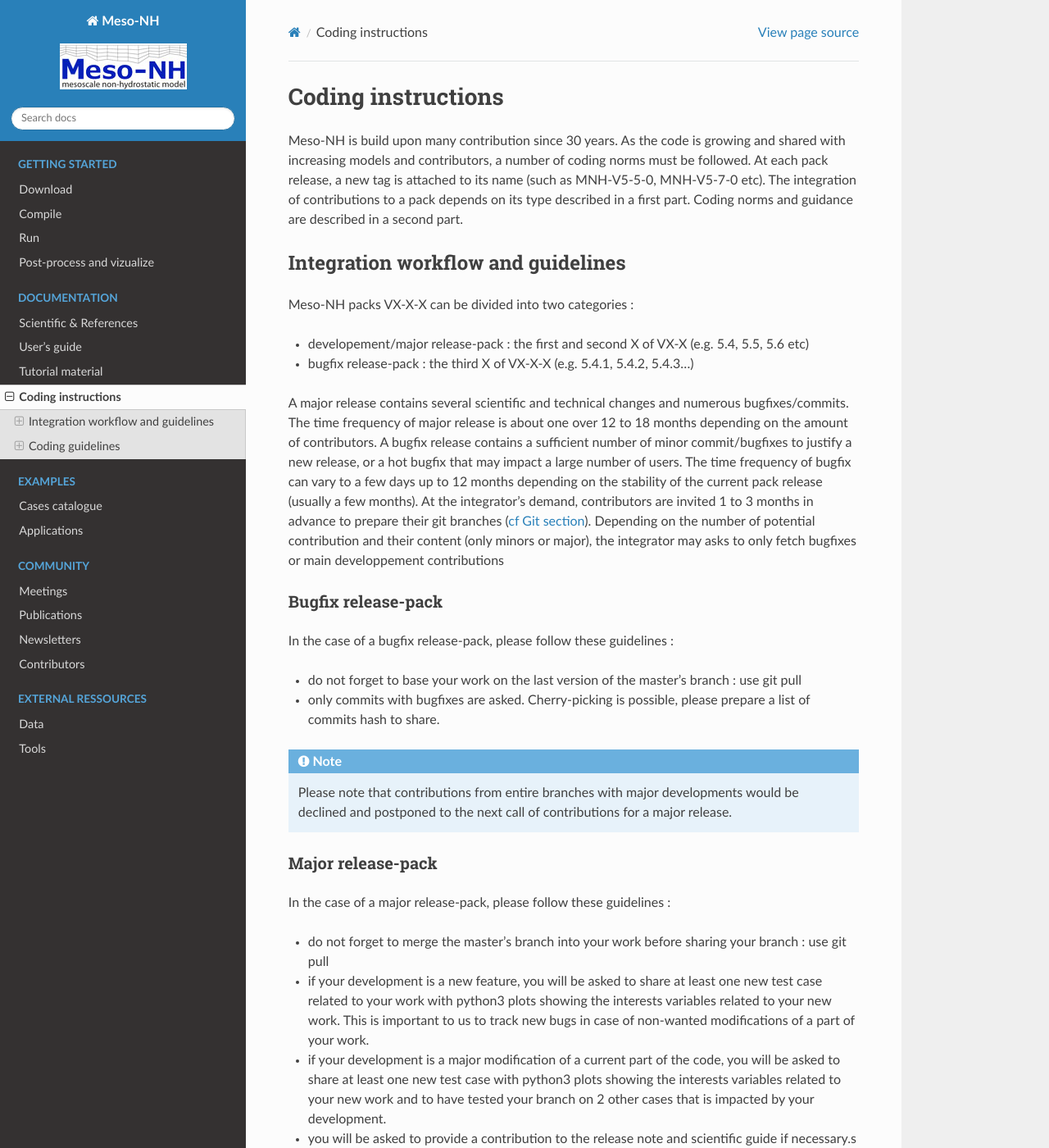
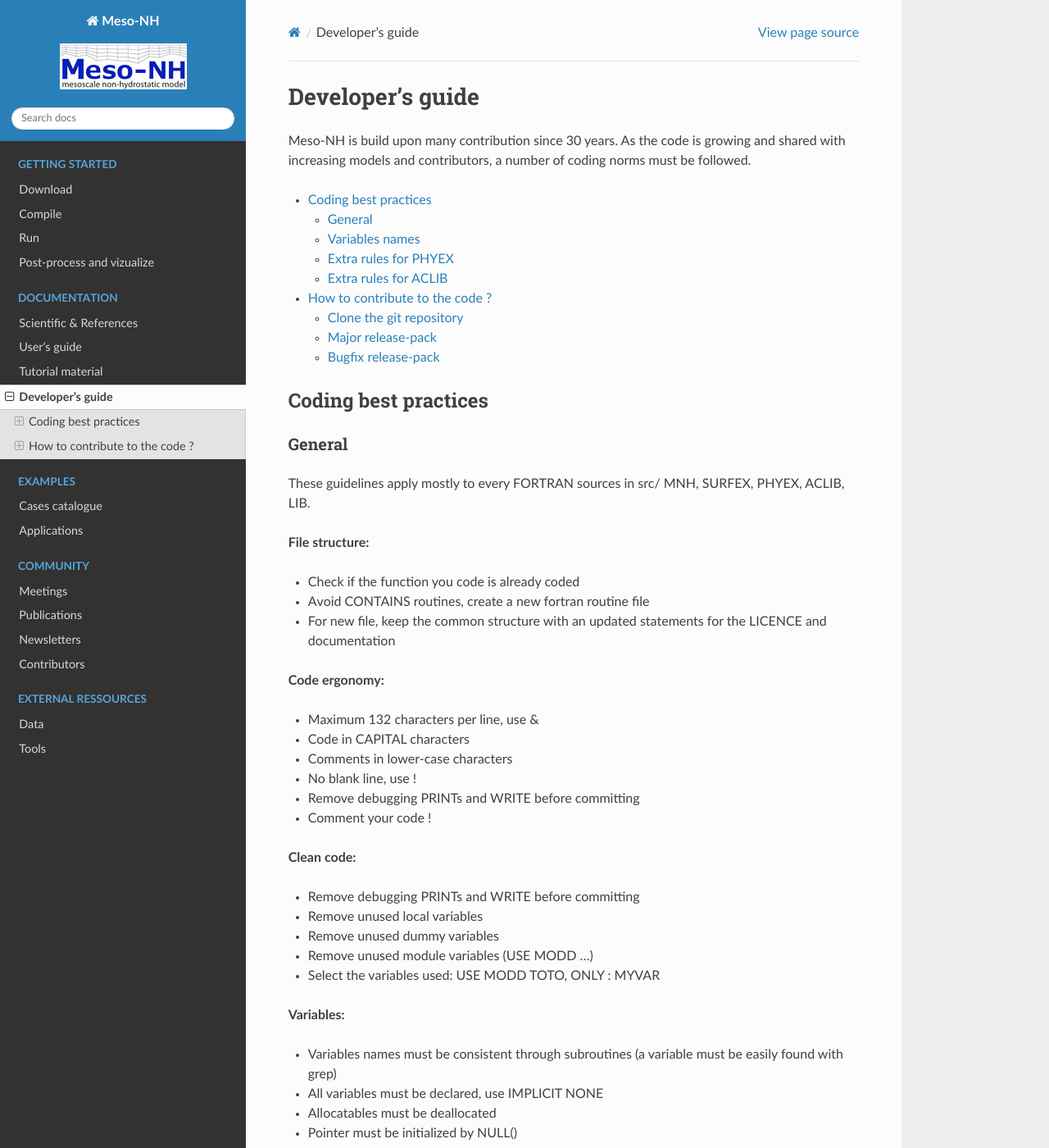
Before and after one commit to JorisPianezze/mesonh_doc, a Sphinx documentation site: the page built from docs/source/documentation/coding_instructions.rst, in a window 1280 px wide and 1400 px high. Shown: the whole window at 82% size. Built offline with Sphinx 7.4.7 and the Read the Docs theme 3.1.0, drawn with Linux system fonts in a browser that asks for light colours; pages that are not in the unit, such as notebooks, are missing from menus; some of the changed text lies outside the part shown.

Commit message:
Quentin 16/03/2026: update developers guide

```diff
--- a/docs/source/documentation/coding_instructions.rst
+++ b/docs/source/documentation/coding_instructions.rst
@@ -1,56 +1,21 @@
-Coding instructions
+Developer's guide
 =============================================================================
 
-Meso-NH is build upon many contribution since 30 years. As the code is growing and shared with increasing models and contributors, a number of coding norms must be followed. At each pack release, a new tag is attached to its name (such as MNH-V5-5-0, MNH-V5-7-0 etc). The integration of contributions to a pack depends on its type described in a first part. Coding norms and guidance are described in a second part.
+Meso-NH is build upon many contribution since 30 years. As the code is growing and shared with increasing models and contributors, a number of coding norms must be followed.
 
-Integration workflow and guidelines
-*****************************************************************************
+.. contents::
+   :local:
+   :depth: 2
 
-Meso-NH packs VX-X-X can be divided into two categories :
-
-* developement/major release-pack : the first and second X of VX-X (e.g. 5.4, 5.5, 5.6 etc)
-
-* bugfix release-pack : the third X of VX-X-X (e.g. 5.4.1, 5.4.2, 5.4.3...)
-
-A major release contains several scientific and technical changes and numerous bugfixes/commits. The time frequency of major release is about one over 12 to 18 months depending on the amount of contributors. A bugfix release contains a sufficient number of minor commit/bugfixes to justify a new release, or a hot bugfix that may impact a large number of users. The time frequency of bugfix can vary to a few days up to 12 months depending on the stability of the current pack release (usually a few months). At the integrator's demand, contributors are invited 1 to 3 months in advance to prepare their git branches (:ref:`cf Git section<git>`). Depending on the number of potential contribution and their content (only minors or major), the integrator may asks to only fetch bugfixes or main developpement contributions
-
-Bugfix release-pack
------------------------------------------------------------------------------
-
-In the case of a bugfix release-pack, please follow these guidelines :
-
-* do not forget to base your work on the last version of the master's branch : use git pull
-
-* only commits with bugfixes are asked. Cherry-picking is possible, please prepare a list of commits hash to share.
-
-.. note::
-
-   Please note that contributions from entire branches with major developments would be declined and postponed to the next call of contributions for a major release.
-
-Major release-pack
------------------------------------------------------------------------------
-
-In the case of a major release-pack, please follow these guidelines :
-
-* do not forget to merge the master's branch into your work before sharing your branch : use git pull
-
-* if your development is a new feature, you will be asked to share at least one new test case related to your work with python3 plots showing the interests variables related to your new work. This is important to us to track new bugs in case of non-wanted modifications of a part of your work.
-
-* if your development is a major modification of a current part of the code, you will be asked to share at least one new test case with python3 plots showing the interests variables related to your new work and to have tested your branch on 2 other cases that is impacted by your development.
-
-* you will be asked to provide a contribution to the release note and scientific guide if necessary.s
-
-* your work is published in a peer-reviewd paper (recommended)
-
-Coding guidelines
+Coding best practices
 *****************************************************************************
 
 General
 -----------------------------------------------------------------------------
 
-These guidelines apply mostly to every FORTRAN sources in src/ MNH, SURFEX, PHYEX, LIB.
+These guidelines apply mostly to every FORTRAN sources in src/ MNH, SURFEX, PHYEX, ACLIB, LIB.
 
-**File structure :**
+**File structure:**
 
 * Check if the function you code is already coded
 
@@ -58,7 +23,7 @@
 
 * For new file, keep the common structure with an updated statements for the LICENCE and documentation
 
-**Code ergonomy :**
+**Code ergonomy:**
 
 * Maximum 132 characters per line, use &
 
@@ -72,7 +37,7 @@
 
 * Comment your code !
 
-**Clean code :**
+**Clean code:**
 
 * Remove debugging PRINTs and WRITE before committing
 
@@ -82,11 +47,28 @@
 
 * Remove unused module variables (USE MODD ...)
 
-* Select the variables used : USE MODD TOTO, ONLY : MYVAR
+* Select the variables used: USE MODD TOTO, ONLY : MYVAR
 
-**Variables :**
+**Variables:**
 
-* Variables names must follow the DOCTOR norm described in the following table :
+* Variables names must be consistent through subroutines (a variable must be easily found with grep)
+
+* All variables must be declared, use IMPLICIT NONE
+
+* Allocatables must be deallocated
+
+* Pointer must be initialized by NULL()
+
+**Reproductibility:**
+
+* Use the parallelizaded version of basic functions (functions ended by ll such as MAX_ll or SUM3D_ll)
+
+* Avoid anticipated exit of a loop with EXIT, CYCLE, RETURN statements
+
+Variables names
+-----------------------------------------------------------------------------
+
+ Variables first letter(s) must follow the DOCTOR norm:
 
 .. csv-table:: Norm DOCTOR
    :header: "Type/Status", "INTEGER", "REAL", "LOGICAL", "CHARACTER", "TYPE"
@@ -98,20 +80,6 @@
    "Loop control", "J (not JP)", "/", "/", "/", "/"
 
 
-* Variables names must be consistent through subroutines (a variable must be easily found with grep)
-
-* All variables must be declared, use IMPLICIT NONE
-
-* Allocatables must be deallocated
-
-* Pointer must be initialized by NULL()
-
-**Reproductibility :**
-
-* Use the parallelizaded version of basic functions (functions ended by ll such as MAX ll or SUM3D ll)
-
-* Avoid anticipated exit of a loop with EXIT, CYCLE, RETURN statements
-
 Extra rules for PHYEX
 -----------------------------------------------------------------------------
 
@@ -120,7 +88,7 @@
 
 The following extra rules apply on PHYEX/ :
 
-**Variables :**
+**Variables:**
 
 * Do not use allocatables
 
@@ -134,7 +102,7 @@
 
 * Horizontal dimensions arrays are packed into one dimension : instead of A(D%NIT, D%NJT, D%NKT), use A(D%NIJT, D%NKT) where D%NIT, D%NJT, D%NKT are physical dimensions in x, y, z directions and D%NIJT = D%NIT*D%NJT
 
-**Subroutines :**
+**Subroutines:**
 
 * Do not use functions returning arrays, use subroutines
 
@@ -149,3 +117,66 @@
 * Temporary no (:) on TYPE%VAR
 
 * Compilation keys must be avoided. If really needed, the statements betwen ifdef and else must not split a statement
+
+Extra rules for ACLIB
+-----------------------------------------------------------------------------
+
+ACLIB is shared with other models. Specific rules must be followed:
+
+* Use explicit dimensions in variable declaration
+
+* Do not add Méso-NH specific modules/variables into ACLIB, but add variables through the interfaces instead.
+  If a new specific module is needed, make sure that this module is Méso-NH agnostic (not dependent of other Méso-NH specific modules that would be incompatible with other host models)
+
+* Use dedicated ACLIB custom types as it is implemented (e.g. use CST_ACLIB for constants and not MODD_CST from MesoNH world)
+
+* Internal routines in :file:`src/ACLIB` must be agnostic from parallelization as much as possible to ease future use of cross-codes in different host models.
+
+
+How to contribute to the code ?
+*****************************************************************************
+
+Meso-NH packs VX-X-X are divided into two categories :
+
+* major release-pack: X and Y of VX-Y (e.g. 5.4, 5.5, 5.6, etc)
+
+* bugfix release-pack: Z of VX-Y-Z (e.g. 5.4.1, 6.0.1)
+
+A call of contribution is done for a major release-pack. For bugfixes only, you can contribute anytime.
+
+Clone the git repository
+-----------------------------------------------------------------------------
+
+Contributions are merged into the official branches via the `official repository <https://src.koda.cnrs.fr/mesonh/mesonh-code>`_. Follow the instructions to clone the repository :ref:`here <git>`. Then:
+
+* If you have a JANUS account (CNRS), log in and create a fork of the repository. Code in your own branch.
+
+* If you **do not** have a JANUS account, contact us (mesonhsupport  .at.  utoulouse.fr) and we will send you a token to be able to create a personal branch in the official repository.
+
+Once your developpement is ready, create a merge-request.
+
+Major release-pack
+-----------------------------------------------------------------------------
+
+A major release contains several scientific and technical changes and numerous bugfixes. The time frequency of a major release is about one over 12 to 18 months depending on the amount of contributors. In the case of a major release-pack, please follow these guidelines :
+
+* Merge the master's branch into your work before sharing your branch with :code:`git pull`. Resolve conflits if any and test the compilation.
+
+* **New feature**: you must share at least **one new test case** related to your work **with python3 plots** showing the interesting variables related to your new work.
+
+* **Major modification** of a current part of the code: you must share at least one new test case with python3 plots showing the interests variables related to your new work and to have tested your branch on 2 other cases that is impacted by your development (see the :ref:`cases_catalogue`)
+
+* Provide a contribution to the user's guide (this website) and scientific guide.
+
+Bugfix release-pack
+-----------------------------------------------------------------------------
+
+A bugfix release contains a sufficient number of minor bugfixes to justify a new release, or a hot bugfix that may impact a large number of users. The time frequency of bugfix can vary to a few days up to 12 months depending on the stability of the current pack release (usually a few months). Please follow these guidelines:
+
+* Merge your branch on the last version of the master's branch with :code:`git pull`. Resolve conflits if any and test the compilation.
+
+* only commits with bugfixes are asked. If your bugfixes are in a developpement branch, create a bugfix-branch and cherry-picks only bugfix commits.
+
+.. warning::
+
+   Contributions of branches with major developments would be declined and postponed to the next call of contributions for a major release.
```
